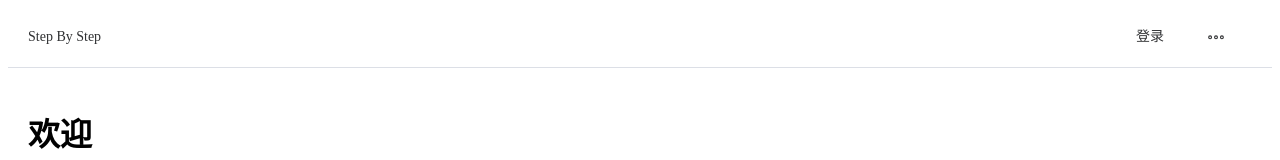
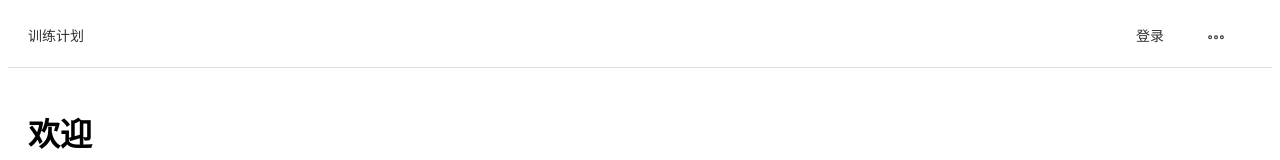
Before and after one commit to sdutacm/step-by-step, a Vue app in the folder apps/web/: page / in a window 1280 px wide. Shown: the top 160 px of the page. Built offline with nearby package versions, Linux system fonts and the light colour scheme.

Commit message:
feat(web): add vue-router and profile page

```diff
--- a/apps/web/index.html
+++ b/apps/web/index.html
@@ -4,7 +4,7 @@
     <meta charset="UTF-8" />
     <meta name="viewport" content="width=device-width, initial-scale=1.0" />
     <link rel="icon" href="https://acm.sdut.edu.cn/dist/favicon.ico" />
-    <title>Step By Step</title>
+    <title>训练计划</title>
   </head>
   <body>
     <div id="app"></div>
--- a/apps/web/package.json
+++ b/apps/web/package.json
@@ -10,7 +10,8 @@
   },
   "dependencies": {
     "element-plus": "^2.9.1",
-    "vue": "^3.4.15"
+    "vue": "^3.4.15",
+    "vue-router": "^4.5.0"
   },
   "devDependencies": {
     "@vitejs/plugin-vue": "^5.0.3",
--- a/apps/web/src/App.vue
+++ b/apps/web/src/App.vue
@@ -60,11 +60,11 @@ onMounted(async () => {
 </script>
 
 <template>
-  <el-menu mode="horizontal" :router="false">
-    <el-menu-item index="/">Step By Step</el-menu-item>
+  <el-menu mode="horizontal" :router="true">
+    <el-menu-item index="/">训练计划</el-menu-item>
     <div style="flex: 1"></div>
     <template v-if="isLoggedIn">
-      <el-menu-item disabled style="cursor: default">
+      <el-menu-item to="/profile">
         {{ user?.username }}
       </el-menu-item>
       <el-menu-item @click="handleLogout">
@@ -81,9 +81,7 @@ onMounted(async () => {
     </template>
   </el-menu>
 
-  <div style="padding: 20px">
-    <h1>欢迎</h1>
-  </div>
+  <router-view />
 
   <el-dialog v-model="loginDialogVisible" title="登录" width="320px">
     <el-form label-position="top" :model="loginForm" @submit.prevent="handleLogin">
--- a/apps/web/src/main.ts
+++ b/apps/web/src/main.ts
@@ -2,5 +2,6 @@ import { createApp } from 'vue'
 import ElementPlus from 'element-plus'
 import 'element-plus/dist/index.css'
 import App from './App.vue'
+import router from './router'
 
-createApp(App).use(ElementPlus).mount('#app')
+createApp(App).use(ElementPlus).use(router).mount('#app')
--- /dev/null
+++ b/apps/web/src/router/index.ts
@@ -0,0 +1,31 @@
+import { createRouter, createWebHistory } from 'vue-router'
+import Home from '../views/Home.vue'
+import Profile from '../views/Profile.vue'
+import { getToken } from '../api/auth'
+
+const router = createRouter({
+  history: createWebHistory(),
+  routes: [
+    {
+      path: '/',
+      name: 'home',
+      component: Home,
+    },
+    {
+      path: '/profile',
+      name: 'profile',
+      component: Profile,
+      meta: { requiresAuth: true },
+    },
+  ],
+})
+
+router.beforeEach((to, from, next) => {
+  if (to.meta.requiresAuth && !getToken()) {
+    next('/')
+  } else {
+    next()
+  }
+})
+
+export default router
--- /dev/null
+++ b/apps/web/src/views/Home.vue
@@ -0,0 +1,5 @@
+<template>
+  <div style="padding: 20px">
+    <h1>欢迎</h1>
+  </div>
+</template>
--- /dev/null
+++ b/apps/web/src/views/Profile.vue
@@ -0,0 +1,35 @@
+<script setup lang="ts">
+import { ref, onMounted } from 'vue'
+import { ElCard, ElDescriptions, ElDescriptionsItem, ElAvatar, ElMessage } from 'element-plus'
+import { getCurrentUser, type User } from '../api/auth'
+
+const user = ref<User | null>(null)
+
+onMounted(async () => {
+  try {
+    user.value = await getCurrentUser()
+  } catch {
+    ElMessage.error('获取用户信息失败')
+  }
+})
+</script>
+
+<template>
+  <div style="padding: 20px; max-width: 600px; margin: 0 auto">
+    <el-card>
+      <template #header>
+        <div style="display: flex; align-items: center; gap: 16px">
+          <el-avatar :size="64">{{ user?.username?.charAt(0).toUpperCase() }}</el-avatar>
+          <div>
+            <h2 style="margin: 0">{{ user?.username }}</h2>
+            <span style="color: #999">个人信息</span>
+          </div>
+        </div>
+      </template>
+      <el-descriptions :column="1" border>
+        <el-descriptions-item label="用户ID">{{ user?.id }}</el-descriptions-item>
+        <el-descriptions-item label="用户名">{{ user?.username }}</el-descriptions-item>
+      </el-descriptions>
+    </el-card>
+  </div>
+</template>
```
Also changed, not shown: 2 other files (tests, documents, lock files or other folders).
